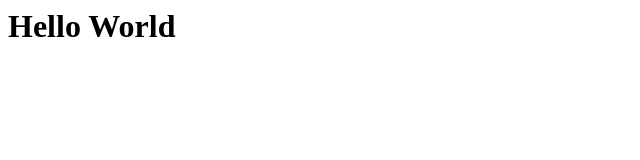
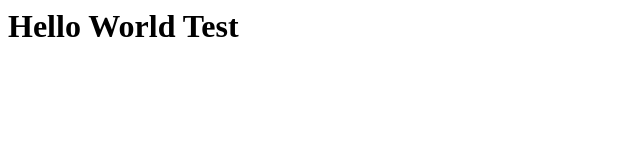
Before and after one commit to ShehelaAnjalee/git-test, a plain HTML site: page index.html in a window 1280 px wide. Shown: the whole page, without its empty margins (0-640 px from the left). Drawn offline with Linux system fonts and the light colour scheme.

Commit message:
Update index.html (#1)

```diff
--- a/index.html
+++ b/index.html
@@ -5,7 +5,7 @@
 
 <body>
 
-<h1>Hello World</h1>
+<h1>Hello World Test</h1>
 
 </body>
 
```
